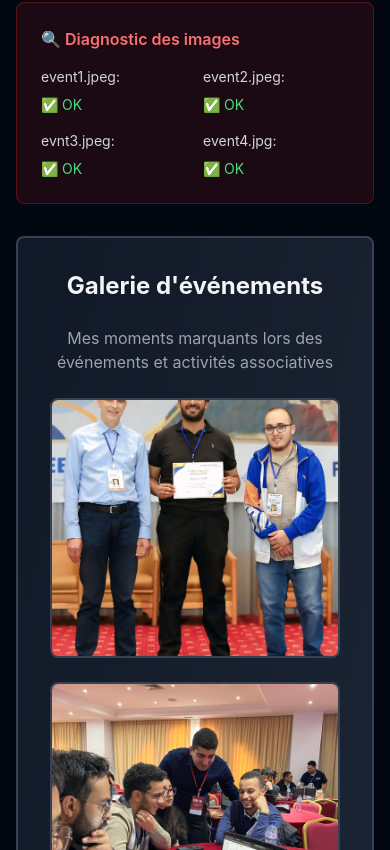
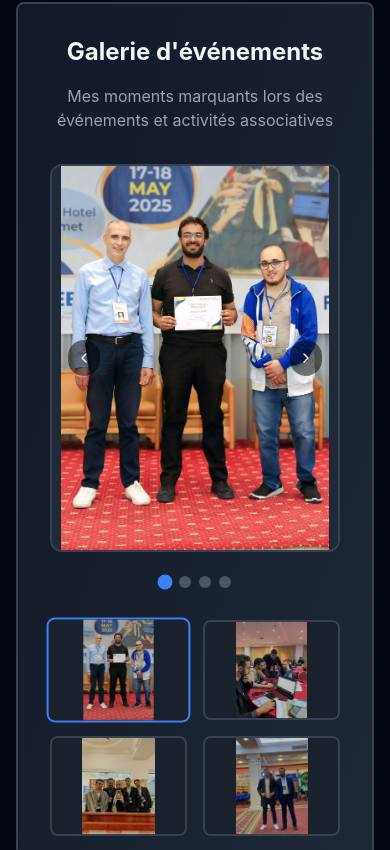
Before and after one commit to iheb137/portfolio, a Next.js app: page /events in a window 390 px wide. Shown: the part 1274-2124 px from the top of the page. Built offline with nearby package versions, Linux system fonts and the light colour scheme.

Commit message:
ajout photos

```diff
--- a/app/events/page.tsx
+++ b/app/events/page.tsx
@@ -1,18 +1,61 @@
 "use client"
 
 import { Card } from "@/components/ui/card"
+import { Button } from "@/components/ui/button"
+import { ChevronLeft, ChevronRight, X } from "lucide-react"
 import { useState } from "react"
 
 export default function EventsPage() {
-  const [imageErrors, setImageErrors] = useState<{ [key: string]: boolean }>({})
+  const [currentSlide, setCurrentSlide] = useState(0)
+  const [isModalOpen, setIsModalOpen] = useState(false)
+  const [selectedImage, setSelectedImage] = useState(0)
 
-  const handleImageError = (imageName: string) => {
-    setImageErrors((prev) => ({ ...prev, [imageName]: true }))
-    console.error(`Erreur de chargement pour l'image: ${imageName}`)
+  const eventImages = [
+    {
+      src: "/event1.jpeg",
+      title: "Tek-Up Clubs Event 2025",
+      description: "Workshop technique et formation",
+    },
+    {
+      src: "/event2.jpeg",
+      title: "Workshop TSYP12",
+      description: "Cybersecurity workshop",
+    },
+    {
+      src: "/event3.jpeg", // Corrigé : event3.jpeg au lieu de evnt3.jpeg
+      title: "Team TSYP12",
+      description: "Activité d'équipe",
+    },
+    {
+      src: "/event4.jpg",
+      title: "TSYP12",
+      description: "Présentation technique",
+    },
+  ]
+
+  const nextSlide = () => {
+    setCurrentSlide((prev) => (prev + 1) % eventImages.length)
   }
 
-  const handleImageLoad = (imageName: string) => {
-    console.log(`Image chargée avec succès: ${imageName}`)
+  const prevSlide = () => {
+    setCurrentSlide((prev) => (prev - 1 + eventImages.length) % eventImages.length)
+  }
+
+  const openModal = (index: number) => {
+    setSelectedImage(index)
+    setIsModalOpen(true)
+  }
+
+  const closeModal = () => {
+    setIsModalOpen(false)
+  }
+
+  const nextModalImage = () => {
+    setSelectedImage((prev) => (prev + 1) % eventImages.length)
+  }
+
+  const prevModalImage = () => {
+    setSelectedImage((prev) => (prev - 1 + eventImages.length) % eventImages.length)
   }
 
   return (
@@ -69,174 +112,152 @@ export default function EventsPage() {
           </Card>
         </div>
 
-        {/* Diagnostic des images */}
-        <Card className="p-6 bg-red-900/20 border border-red-800/50 rounded-lg mb-8">
-          <h3 className="text-red-400 font-semibold mb-4">🔍 Diagnostic des images</h3>
-          <div className="grid grid-cols-2 md:grid-cols-4 gap-4 text-sm">
-            <div className="space-y-2">
-              <p className="text-gray-300">event1.jpeg:</p>
-              <p className={imageErrors["event1"] ? "text-red-400" : "text-green-400"}>
-                {imageErrors["event1"] ? "❌ Erreur" : "✅ OK"}
-              </p>
+        {/* Slider de la galerie */}
+        <Card className="p-8 bg-gradient-to-br from-gray-900 to-gray-800 border-2 border-gray-700">
+          <div className="text-center space-y-8">
+            <div>
+              <h3 className="text-2xl font-bold text-gray-100 mb-4">Galerie d'événements</h3>
+              <p className="text-gray-400">Mes moments marquants lors des événements et activités associatives</p>
             </div>
-            <div className="space-y-2">
-              <p className="text-gray-300">event2.jpeg:</p>
-              <p className={imageErrors["event2"] ? "text-red-400" : "text-green-400"}>
-                {imageErrors["event2"] ? "❌ Erreur" : "✅ OK"}
-              </p>
+
+            {/* Slider principal */}
+            <div className="relative max-w-4xl mx-auto">
+              <div className="relative overflow-hidden rounded-xl border-2 border-gray-700">
+                <div
+                  className="flex transition-transform duration-500 ease-in-out"
+                  style={{ transform: `translateX(-${currentSlide * 100}%)` }}
+                >
+                  {eventImages.map((image, index) => (
+                    <div key={index} className="w-full flex-shrink-0">
+                      <div className="relative group cursor-pointer" onClick={() => openModal(index)}>
+                        <img
+                          src={image.src || "/placeholder.svg"}
+                          alt={image.title}
+                          className="w-full h-96 object-contain bg-gray-800 hover:scale-105 transition-transform duration-300"
+                          onError={(e) => {
+                            e.currentTarget.src = "/placeholder.svg?height=384&width=600"
+                            e.currentTarget.alt = "Image non disponible"
+                          }}
+                        />
+                        <div className="absolute inset-0 bg-gradient-to-t from-black/60 via-transparent to-transparent opacity-0 group-hover:opacity-100 transition-opacity duration-300">
+                          <div className="absolute bottom-6 left-6 right-6 text-left">
+                            <h4 className="text-white font-bold text-xl mb-2">{image.title}</h4>
+                            <p className="text-gray-200">{image.description}</p>
+                          </div>
+                        </div>
+                      </div>
+                    </div>
+                  ))}
+                </div>
+
+                {/* Boutons de navigation */}
+                <Button
+                  onClick={prevSlide}
+                  className="absolute left-4 top-1/2 transform -translate-y-1/2 bg-black/50 hover:bg-black/70 text-white p-2 rounded-full"
+                  size="sm"
+                >
+                  <ChevronLeft className="h-6 w-6" />
+                </Button>
+                <Button
+                  onClick={nextSlide}
+                  className="absolute right-4 top-1/2 transform -translate-y-1/2 bg-black/50 hover:bg-black/70 text-white p-2 rounded-full"
+                  size="sm"
+                >
+                  <ChevronRight className="h-6 w-6" />
+                </Button>
+              </div>
+
+              {/* Indicateurs de slide */}
+              <div className="flex justify-center space-x-2 mt-6">
+                {eventImages.map((_, index) => (
+                  <button
+                    key={index}
+                    onClick={() => setCurrentSlide(index)}
+                    className={`w-3 h-3 rounded-full transition-all duration-300 ${
+                      index === currentSlide ? "bg-blue-500 scale-125" : "bg-gray-600 hover:bg-gray-500"
+                    }`}
+                  />
+                ))}
+              </div>
             </div>
-            <div className="space-y-2">
-              <p className="text-gray-300">evnt3.jpeg:</p>
-              <p className={imageErrors["evnt3"] ? "text-red-400" : "text-green-400"}>
-                {imageErrors["evnt3"] ? "❌ Erreur" : "✅ OK"}
-              </p>
+
+            {/* Miniatures */}
+            <div className="grid grid-cols-2 md:grid-cols-4 gap-4 max-w-4xl mx-auto">
+              {eventImages.map((image, index) => (
+                <div
+                  key={index}
+                  className={`relative cursor-pointer rounded-lg overflow-hidden border-2 transition-all duration-300 ${
+                    index === currentSlide ? "border-blue-500 scale-105" : "border-gray-700 hover:border-gray-500"
+                  }`}
+                  onClick={() => setCurrentSlide(index)}
+                >
+                  <img
+                    src={image.src || "/placeholder.svg"}
+                    alt={image.title}
+                    className="w-full h-24 object-contain bg-gray-800"
+                    onError={(e) => {
+                      e.currentTarget.src = "/placeholder.svg?height=96&width=150"
+                    }}
+                  />
+                  <div className="absolute inset-0 bg-black/20 hover:bg-black/10 transition-colors duration-300" />
+                </div>
+              ))}
             </div>
-            <div className="space-y-2">
-              <p className="text-gray-300">event4.jpg:</p>
-              <p className={imageErrors["event4"] ? "text-red-400" : "text-green-400"}>
-                {imageErrors["event4"] ? "❌ Erreur" : "✅ OK"}
+
+            {/* Instructions */}
+            <div className="mt-8 p-4 bg-blue-900/20 border border-blue-800/50 rounded-lg">
+              <p className="text-blue-400 text-sm">
+                💡 <strong>Navigation :</strong> Utilisez les flèches, cliquez sur les points ou les miniatures. Cliquez
+                sur une image pour l'agrandir !
               </p>
             </div>
           </div>
         </Card>
+      </div>
 
-        {/* Galerie d'événements */}
-        <Card className="p-8 bg-gradient-to-br from-gray-900 to-gray-800 border-2 border-gray-700">
-          <div className="text-center space-y-6">
-            <h3 className="text-2xl font-bold text-gray-100">Galerie d'événements</h3>
-            <p className="text-gray-400">Mes moments marquants lors des événements et activités associatives</p>
+      {/* Modal plein écran */}
+      {isModalOpen && (
+        <div className="fixed inset-0 z-50 bg-black/90 flex items-center justify-center p-4">
+          <div className="relative max-w-6xl max-h-full">
+            <img
+              src={eventImages[selectedImage].src || "/placeholder.svg"}
+              alt={eventImages[selectedImage].title}
+              className="max-w-full max-h-[90vh] object-contain"
+            />
 
-            <div className="grid grid-cols-1 md:grid-cols-2 lg:grid-cols-3 gap-6 mt-8">
-              {/* Photo 1 - event1.jpeg */}
-              <div className="group relative overflow-hidden rounded-lg border-2 border-gray-700 hover:border-blue-500/50 transition-all duration-300">
-                {imageErrors["event1"] ? (
-                  <div className="w-full h-64 bg-red-900/30 border-2 border-red-700 flex items-center justify-center">
-                    <div className="text-center space-y-2">
-                      <p className="text-red-400 font-semibold">❌ Erreur</p>
-                      <p className="text-red-300 text-sm">/event1.jpeg</p>
-                      <p className="text-red-200 text-xs">Image non trouvée</p>
-                    </div>
-                  </div>
-                ) : (
-                  <img
-                    src="/event1.jpeg"
-                    alt="Événement 1"
-                    className="w-full h-64 object-cover group-hover:scale-105 transition-transform duration-300"
-                    onError={() => handleImageError("event1")}
-                    onLoad={() => handleImageLoad("/event1.jpeg")}
-                  />
-                )}
-                <div className="absolute inset-0 bg-gradient-to-t from-black/60 to-transparent opacity-0 group-hover:opacity-100 transition-opacity duration-300">
-                  <div className="absolute bottom-4 left-4 right-4">
-                    <h4 className="text-white font-semibold">Événement IEEE</h4>
-                    <p className="text-gray-300 text-sm">Workshop technique</p>
-                  </div>
-                </div>
-              </div>
+            {/* Bouton fermer */}
+            <Button
+              onClick={closeModal}
+              className="absolute top-4 right-4 bg-black/50 hover:bg-black/70 text-white p-2 rounded-full"
+              size="sm"
+            >
+              <X className="h-6 w-6" />
+            </Button>
 
-              {/* Photo 2 - event2.jpeg */}
-              <div className="group relative overflow-hidden rounded-lg border-2 border-gray-700 hover:border-red-500/50 transition-all duration-300">
-                {imageErrors["event2"] ? (
-                  <div className="w-full h-64 bg-red-900/30 border-2 border-red-700 flex items-center justify-center">
-                    <div className="text-center space-y-2">
-                      <p className="text-red-400 font-semibold">❌ Erreur</p>
-                      <p className="text-red-300 text-sm">/event2.jpeg</p>
-                      <p className="text-red-200 text-xs">Image non trouvée</p>
-                    </div>
-                  </div>
-                ) : (
-                  <img
-                    src="/event2.jpeg"
-                    alt="Événement 2"
-                    className="w-full h-64 object-cover group-hover:scale-105 transition-transform duration-300"
-                    onError={() => handleImageError("event2")}
-                    onLoad={() => handleImageLoad("/event2.jpeg")}
-                  />
-                )}
-                <div className="absolute inset-0 bg-gradient-to-t from-black/60 to-transparent opacity-0 group-hover:opacity-100 transition-opacity duration-300">
-                  <div className="absolute bottom-4 left-4 right-4">
-                    <h4 className="text-white font-semibold">Securinets Event</h4>
-                    <p className="text-gray-300 text-sm">Cybersecurity workshop</p>
-                  </div>
-                </div>
-              </div>
+            {/* Navigation dans le modal */}
+            <Button
+              onClick={prevModalImage}
+              className="absolute left-4 top-1/2 transform -translate-y-1/2 bg-black/50 hover:bg-black/70 text-white p-2 rounded-full"
+              size="sm"
+            >
+              <ChevronLeft className="h-6 w-6" />
+            </Button>
+            <Button
+              onClick={nextModalImage}
+              className="absolute right-4 top-1/2 transform -translate-y-1/2 bg-black/50 hover:bg-black/70 text-white p-2 rounded-full"
+              size="sm"
+            >
+              <ChevronRight className="h-6 w-6" />
+            </Button>
 
-              {/* Photo 3 - evnt3.jpeg */}
-              <div className="group relative overflow-hidden rounded-lg border-2 border-gray-700 hover:border-green-500/50 transition-all duration-300">
-                {imageErrors["evnt3"] ? (
-                  <div className="w-full h-64 bg-red-900/30 border-2 border-red-700 flex items-center justify-center">
-                    <div className="text-center space-y-2">
-                      <p className="text-red-400 font-semibold">❌ Erreur</p>
-                      <p className="text-red-300 text-sm">/evnt3.jpeg</p>
-                      <p className="text-red-200 text-xs">Image non trouvée</p>
-                    </div>
-                  </div>
-                ) : (
-                  <img
-                    src="/evnt3.jpeg"
-                    alt="Événement 3"
-                    className="w-full h-64 object-cover group-hover:scale-105 transition-transform duration-300"
-                    onError={() => handleImageError("evnt3")}
-                    onLoad={() => handleImageLoad("/evnt3.jpeg")}
-                  />
-                )}
-                <div className="absolute inset-0 bg-gradient-to-t from-black/60 to-transparent opacity-0 group-hover:opacity-100 transition-opacity duration-300">
-                  <div className="absolute bottom-4 left-4 right-4">
-                    <h4 className="text-white font-semibold">Team Building</h4>
-                    <p className="text-gray-300 text-sm">Activité d'équipe</p>
-                  </div>
-                </div>
-              </div>
-
-              {/* Photo 4 - event4.jpg */}
-              <div className="group relative overflow-hidden rounded-lg border-2 border-gray-700 hover:border-purple-500/50 transition-all duration-300">
-                {imageErrors["event4"] ? (
-                  <div className="w-full h-64 bg-red-900/30 border-2 border-red-700 flex items-center justify-center">
-                    <div className="text-center space-y-2">
-                      <p className="text-red-400 font-semibold">❌ Erreur</p>
-                      <p className="text-red-300 text-sm">/event4.jpg</p>
-                      <p className="text-red-200 text-xs">Image non trouvée</p>
-                    </div>
-                  </div>
-                ) : (
-                  <img
-                    src="/event4.jpg"
-                    alt="Événement 4"
-                    className="w-full h-64 object-cover group-hover:scale-105 transition-transform duration-300"
-                    onError={() => handleImageError("event4")}
-                    onLoad={() => handleImageLoad("/event4.jpg")}
-                  />
-                )}
-                <div className="absolute inset-0 bg-gradient-to-t from-black/60 to-transparent opacity-0 group-hover:opacity-100 transition-opacity duration-300">
-                  <div className="absolute bottom-4 left-4 right-4">
-                    <h4 className="text-white font-semibold">Tech Conference</h4>
-                    <p className="text-gray-300 text-sm">Présentation technique</p>
-                  </div>
-                </div>
-              </div>
-            </div>
-
-            {/* Instructions de dépannage */}
-            <div className="mt-8 p-4 bg-blue-900/20 border border-blue-800/50 rounded-lg">
-              <h4 className="text-blue-400 font-semibold mb-3">🔧 Étapes de dépannage :</h4>
-              <div className="text-left space-y-2 text-sm text-blue-300">
-                <p>
-                  <strong>1.</strong> Vérifiez que les fichiers sont dans <code>public/</code>
-                </p>
-                <p>
-                  <strong>2.</strong> Redémarrez votre serveur de développement (<code>npm run dev</code>)
-                </p>
-                <p>
-                  <strong>3.</strong> Vérifiez la console du navigateur (F12) pour les erreurs
-                </p>
-                <p>
-                  <strong>4.</strong> Essayez d'accéder directement : <code>localhost:3000/event1.jpeg</code>
-                </p>
-              </div>
+            {/* Info de l'image */}
+            <div className="absolute bottom-4 left-4 right-4 text-center">
+              <h4 className="text-white font-bold text-xl mb-2">{eventImages[selectedImage].title}</h4>
+              <p className="text-gray-200">{eventImages[selectedImage].description}</p>
             </div>
           </div>
-        </Card>
-      </div>
+        </div>
+      )}
     </div>
   )
 }
```
